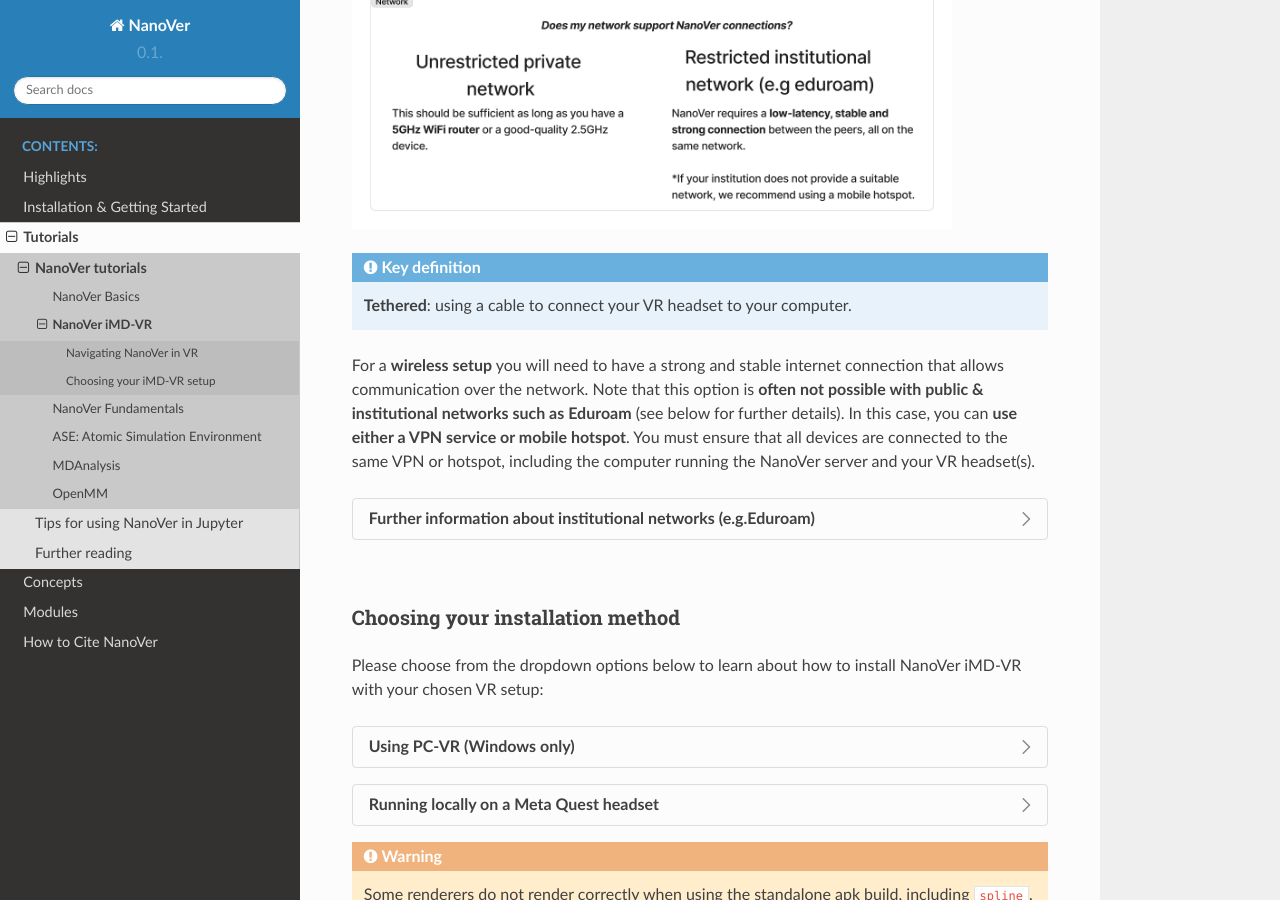
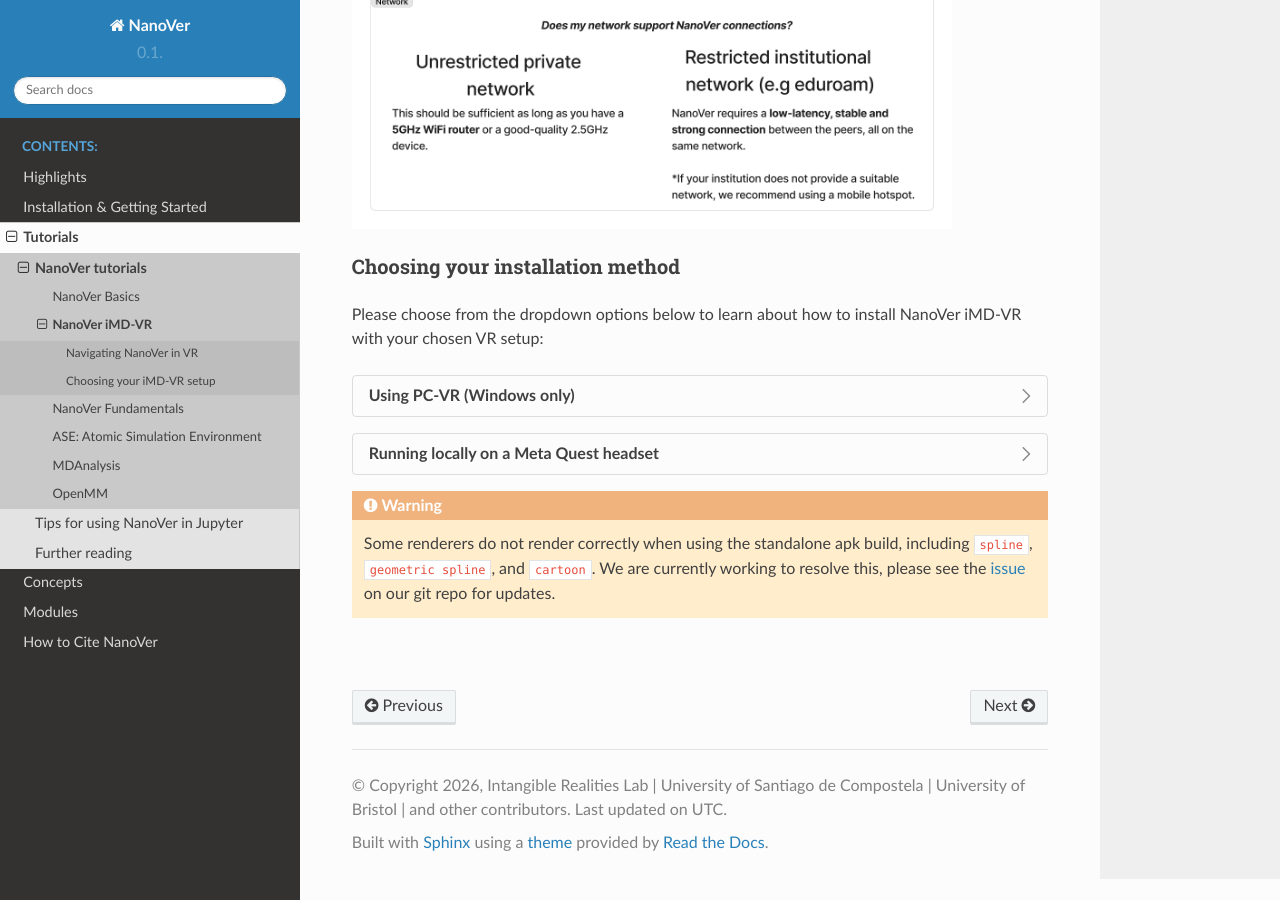
Before and after one commit to IRL2/nanover-docs, a Sphinx documentation site: the page built from source/tutorials/vrclient.rst, in a window 1280 px wide and 900 px high, scrolled down 8222 px. Built offline with Sphinx 7.4.7 and the Read the Docs theme 3.1.0, drawn with Linux system fonts in a browser that asks for light colours; pages that are not in the unit, such as notebooks, are missing from menus; the version number could not be read and is left out; some of the changed text lies outside the part shown.

Commit message:
Update text and remove unnecessary text

```diff
--- a/source/tutorials/vrclient.rst
+++ b/source/tutorials/vrclient.rst
@@ -587,7 +587,7 @@
 Choosing your VR setup
 ######################
 
-Below is a flow diagram to help you decide which setup to choose based on: the operating system of your computer,
+Below are some panels to help you decide which setup to choose based on the operating system of your computer,
 the type of network you have access to, your VR headset, and your desired configuration (single-/multi-person VR).
 
 .. image::  /_static/NanoVer_workflows_common_setups.png
@@ -601,31 +601,6 @@
 
 .. image::  /_static/NanoVer_workflows_network.png
   :width: 600
-
-
-.. admonition:: Key definition
-
-    \ **Tethered**: using a cable to connect your VR headset to your computer.
-
-For a **wireless setup** you will need to have a strong and stable internet connection that allows communication over the network.
-Note that this option is **often not possible with public & institutional networks such as Eduroam** (see below for further details).
-In this case, you can **use either a VPN service or mobile hotspot**.
-You must ensure that all devices are connected to the same VPN or hotspot, including the computer running the NanoVer server and your VR headset(s).
-
-.. dropdown:: Further information about institutional networks (e.g.Eduroam)
-
-    Eduroam segments devices into different subnets (e.g. ``172.18.11.x`` vs. ``172.18.15.x``) and enforces security policies that block direct device-to-device communication. Key restrictions include:
-
-    * **Subnet isolation**: Traffic between subnets is filtered at the network layer
-    * **Client-to-client blocking**: Direct communication between devices on the same broadcast domain is prohibited
-    * **Multicast/broadcast limitations**: Discovery protocols (e.g. UDP broadcasts) are often disabled
-
-    One way to bypass these restrictions is to use a  virtual private network (VPN) service.
-    One such service that we tested is `Tailscale <https://tailscale.com/>`_ but there are many others available.
-    Note that when using a VPN you cannot use the "Autoconnect" or "Discover Services" features.
-    Instead, you must select "Direct Connect" (PC-VR menu) or "Manual" (in-VR menu) and type your IP address.
-
-|
 
 .. _choosingyourinstallationmethod:
 
```
